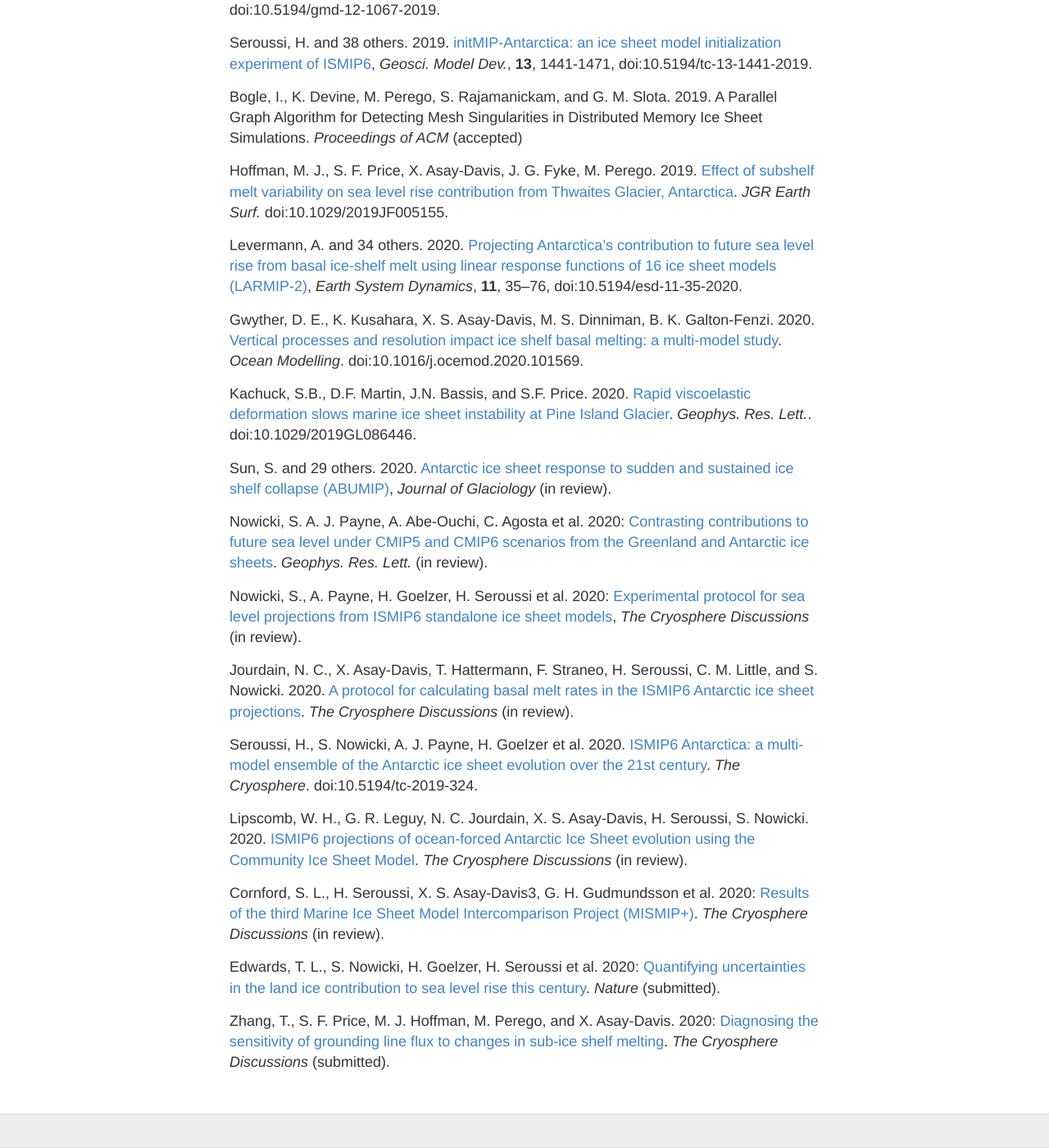
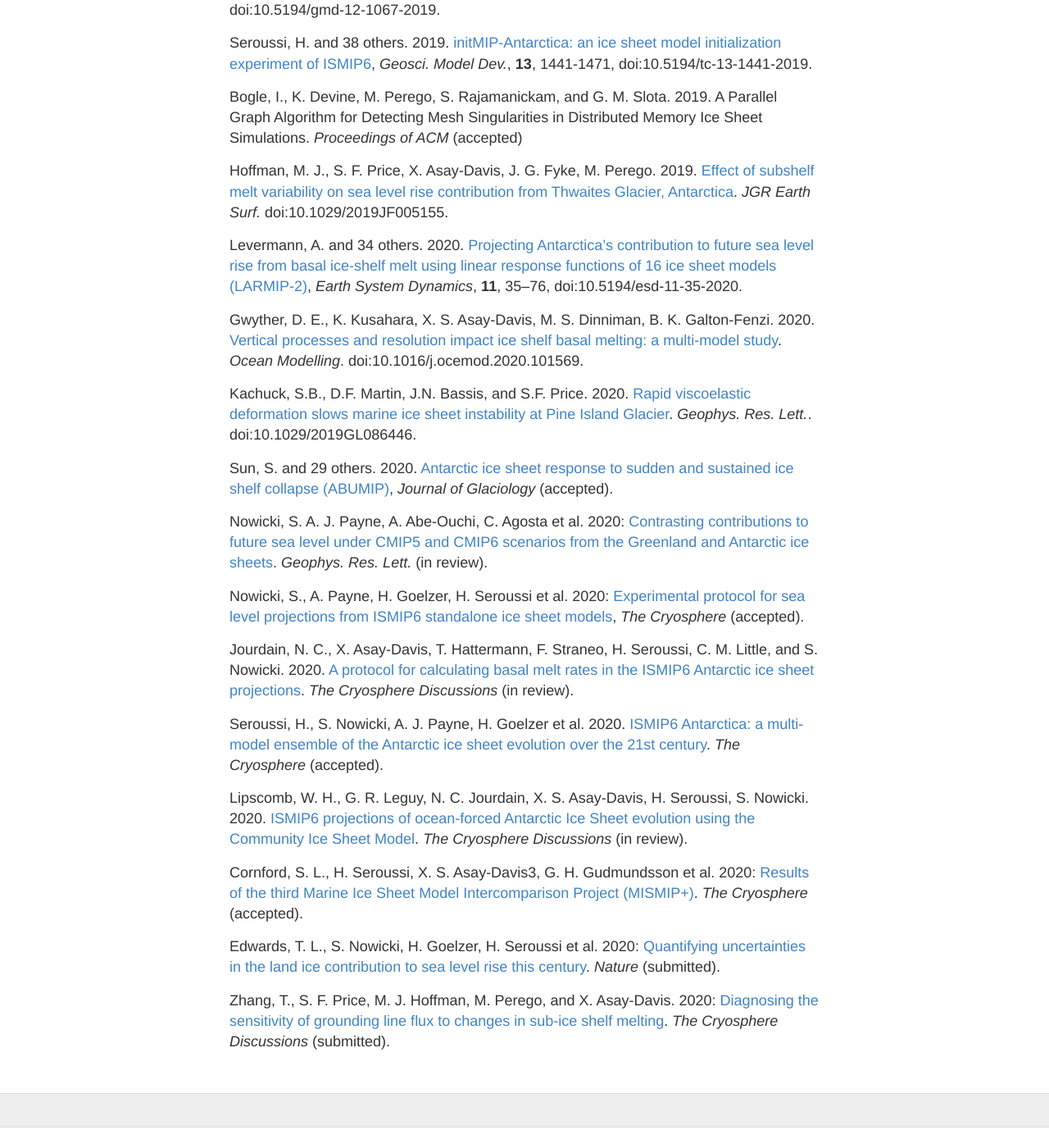
Before and after one commit to SLE-E3SM/SLE-E3SM.github.io, a Jekyll site: the page built from publications.md, in a window 1280 px wide and 1400 px high, scrolled down 1060 px. Shown: the whole window at 82% size. Built offline with Jekyll 4.4.1, drawn with Linux system fonts in a browser that asks for light colours; after the commit the page ends 2435 px from its top, so only the background shows below that.

Commit message:
Update publications.md
more pub updates

```diff
--- a/publications.md
+++ b/publications.md
@@ -32,19 +32,19 @@ Gwyther, D. E., K. Kusahara, X. S. Asay-Davis, M. S. Dinniman, B. K. Galton-Fenz
 
 Kachuck, S.B., D.F. Martin, J.N. Bassis, and S.F. Price. 2020. [Rapid viscoelastic deformation slows marine ice sheet instability at Pine Island Glacier](https://doi-org.lanl.idm.oclc.org/10.1029/2019GL086446). *Geophys. Res. Lett.*. doi:10.1029/2019GL086446.
 
-Sun, S. and 29 others. 2020. [Antarctic ice sheet response to sudden and sustained ice shelf collapse (ABUMIP)](), *Journal of Glaciology* (in review).
+Sun, S. and 29 others. 2020. [Antarctic ice sheet response to sudden and sustained ice shelf collapse (ABUMIP)](), *Journal of Glaciology* (accepted).
 
 Nowicki, S. A. J. Payne, A. Abe-Ouchi, C. Agosta et al. 2020: [Contrasting contributions to future sea level under CMIP5 and CMIP6 scenarios from the Greenland and Antarctic ice sheets](). *Geophys. Res. Lett.* (in review).
 
-Nowicki, S., A. Payne, H. Goelzer, H. Seroussi et al. 2020: [Experimental protocol for sea level projections from ISMIP6 standalone ice sheet models](https://www.the-cryosphere-discuss.net/tc-2019-322/), *The Cryosphere Discussions* (in review).
+Nowicki, S., A. Payne, H. Goelzer, H. Seroussi et al. 2020: [Experimental protocol for sea level projections from ISMIP6 standalone ice sheet models](https://doi.org/10.5194/tc-2019-322), *The Cryosphere* (accepted).
 
-Jourdain, N. C., X. Asay-Davis, T. Hattermann, F. Straneo, H. Seroussi, C. M. Little, and S. Nowicki. 2020. [A protocol for calculating basal melt rates in the ISMIP6 Antarctic ice sheet projections](https://www.the-cryosphere-discuss.net/tc-2019-277/). *The Cryosphere Discussions* (in review).
+Jourdain, N. C., X. Asay-Davis, T. Hattermann, F. Straneo, H. Seroussi, C. M. Little, and S. Nowicki. 2020. [A protocol for calculating basal melt rates in the ISMIP6 Antarctic ice sheet projections](https://doi.org/10.5194/tc-2019-277). *The Cryosphere Discussions* (in review).
 
-Seroussi, H., S. Nowicki, A. J. Payne, H. Goelzer et al. 2020. [ISMIP6 Antarctica: a multi-model ensemble of the Antarctic ice sheet evolution over the 21st century](https://doi.org/10.5194/tc-2019-324). *The Cryosphere*. doi:10.5194/tc-2019-324.
+Seroussi, H., S. Nowicki, A. J. Payne, H. Goelzer et al. 2020. [ISMIP6 Antarctica: a multi-model ensemble of the Antarctic ice sheet evolution over the 21st century](https://doi.org/10.5194/tc-2019-324). *The Cryosphere* (accepted).
 
-Lipscomb, W. H., G. R. Leguy, N. C. Jourdain, X. S. Asay-Davis, H. Seroussi, S. Nowicki. 2020. [ISMIP6 projections of ocean-forced Antarctic Ice Sheet evolution using the Community Ice Sheet Model](https://www.the-cryosphere-discuss.net/tc-2020-12/). *The Cryosphere Discussions* (in review).
+Lipscomb, W. H., G. R. Leguy, N. C. Jourdain, X. S. Asay-Davis, H. Seroussi, S. Nowicki. 2020. [ISMIP6 projections of ocean-forced Antarctic Ice Sheet evolution using the Community Ice Sheet Model](https://tc.copernicus.org/preprints/tc-2019-334/). *The Cryosphere Discussions* (in review).
 
-Cornford, S. L., H. Seroussi, X. S. Asay-Davis3, G. H. Gudmundsson et al. 2020: [Results of the third Marine Ice Sheet Model Intercomparison Project (MISMIP+)](https://www.the-cryosphere-discuss.net/tc-2019-326/). *The Cryosphere Discussions* (in review).
+Cornford, S. L., H. Seroussi, X. S. Asay-Davis3, G. H. Gudmundsson et al. 2020: [Results of the third Marine Ice Sheet Model Intercomparison Project (MISMIP+)](https://doi.org/10.5194/tc-2019-326). *The Cryosphere* (accepted).
 
 Edwards, T. L., S. Nowicki, H. Goelzer, H. Seroussi et al. 2020: [Quantifying uncertainties in the land ice
 contribution to sea level rise this century](). *Nature* (submitted).
```
